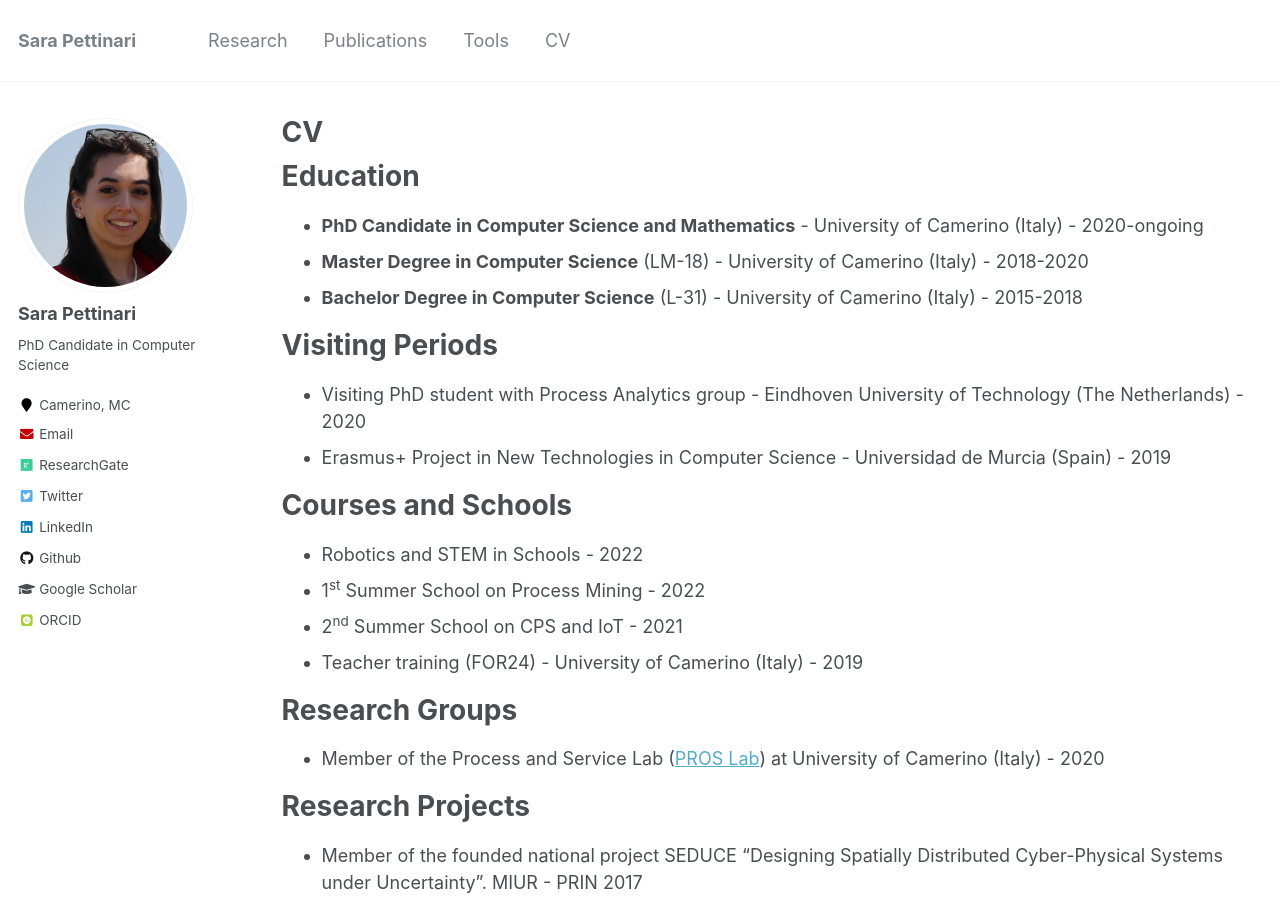
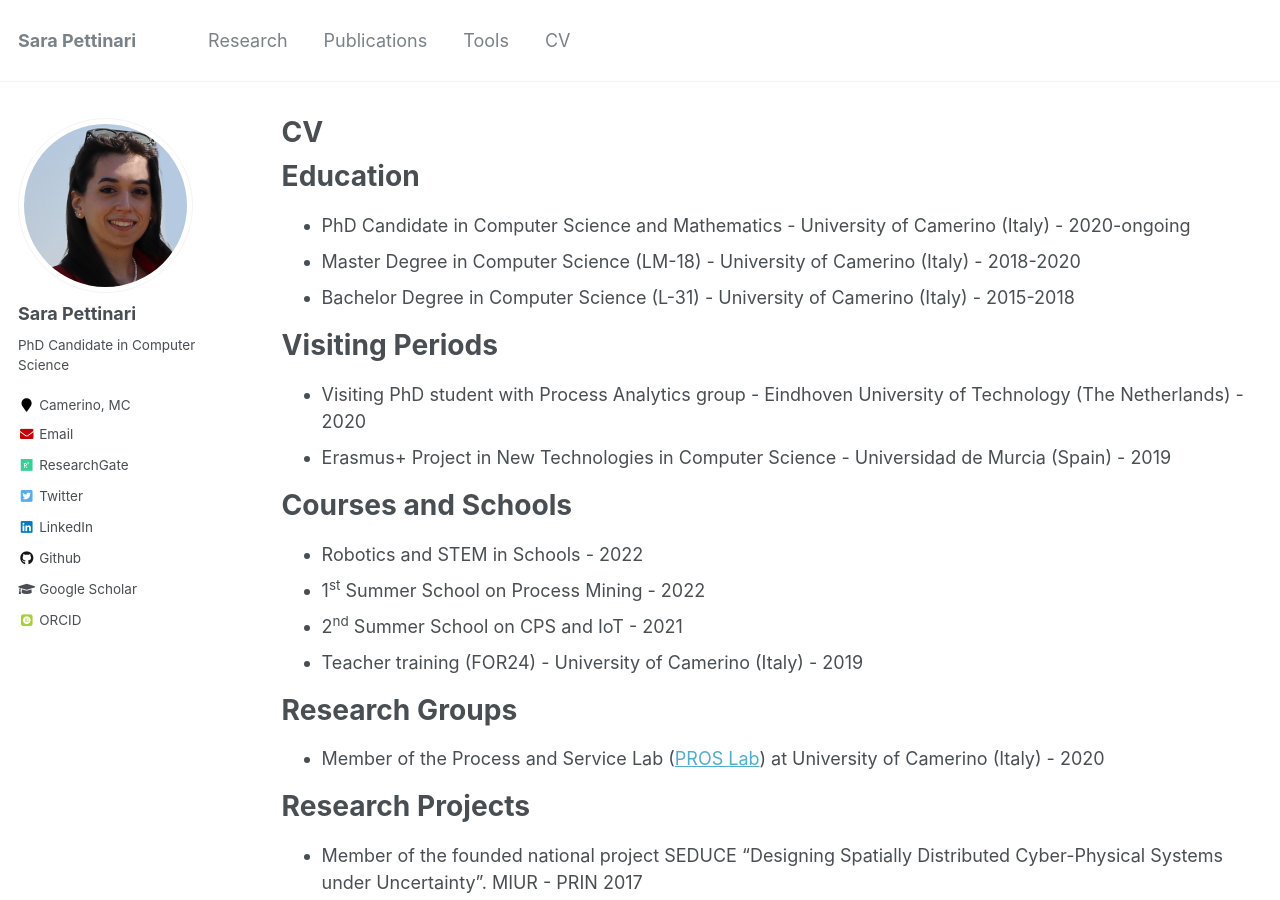
Before and after one commit to SaraPettinari/SaraPettinari.github.io, a Jekyll site: the page built from _pages/cv.md, in a window 1280 px wide and 900 px high. Built offline with Jekyll 4.4.1, drawn with Linux system fonts in a browser that asks for light colours; some web fonts are replaced.

Commit message:
[update] data and style

```diff
--- a/_config.yml
+++ b/_config.yml
@@ -225,7 +225,7 @@ defaults:
     values:
       layout: single
       author_profile: true
-      share: true
+      share: false
       comments: true
   # _portfolio
   - scope:
--- a/_pages/cv.md
+++ b/_pages/cv.md
@@ -11,9 +11,9 @@ redirect_from:
 
 Education
 ======
-* **PhD Candidate in Computer Science and Mathematics** - University of Camerino (Italy) - 2020-ongoing
-* **Master Degree in Computer Science** (LM-18) - University of Camerino (Italy) - 2018-2020
-* **Bachelor Degree in Computer Science** (L-31) - University of Camerino (Italy) - 2015-2018
+* PhD Candidate in Computer Science and Mathematics - University of Camerino (Italy) - 2020-ongoing
+* Master Degree in Computer Science (LM-18) - University of Camerino (Italy) - 2018-2020
+* Bachelor Degree in Computer Science (L-31) - University of Camerino (Italy) - 2015-2018
 
 
 Visiting Periods
```
